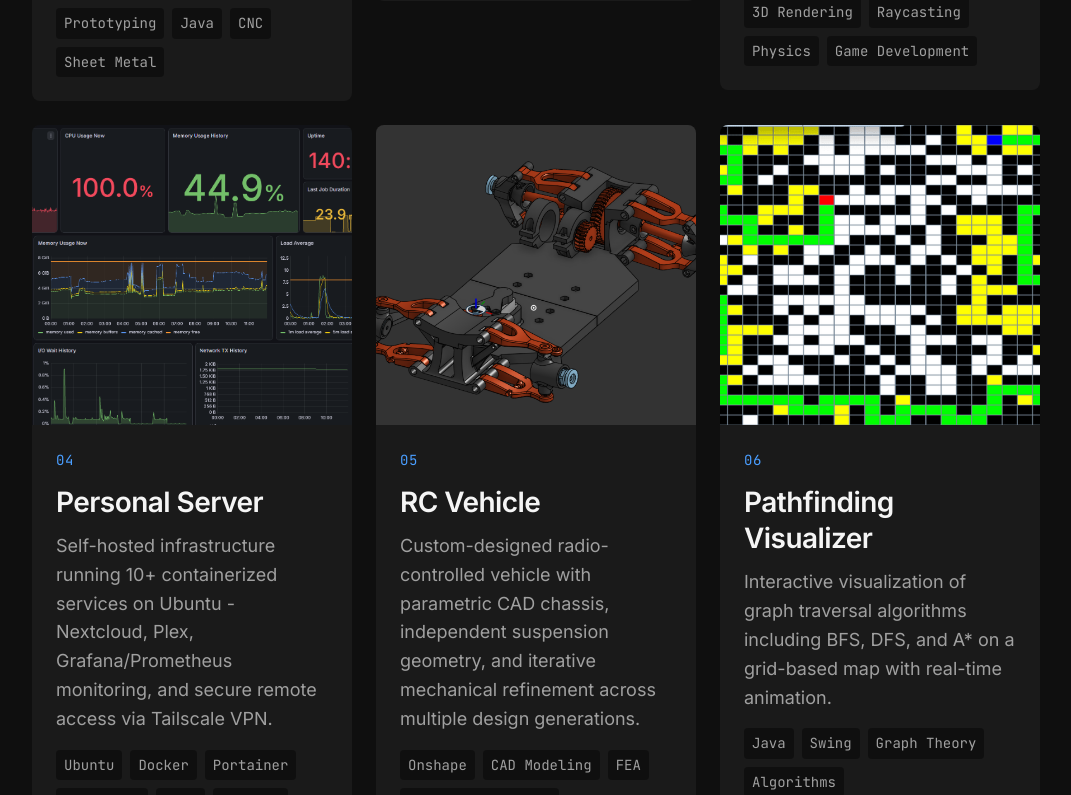
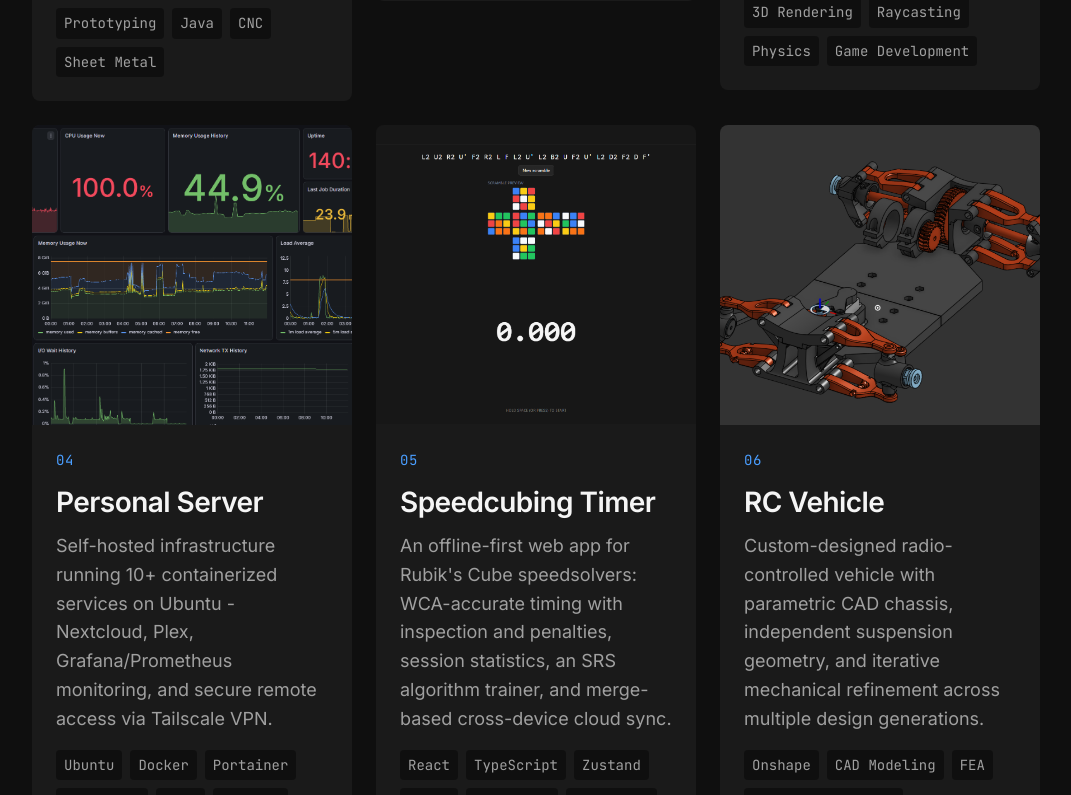
Before and after one commit to Doctorpizza357/doctorpizza357.github.io, a React (Vite) app: page /#contact in a window 1280 px wide. Shown: the part 1940-2735 px from the top of the page, without its empty margins (104-1175 px from the left). Built offline with nearby package versions, Linux system fonts and the light colour scheme.

Commit message:
Added cube timer project

```diff
--- a/src/data/projectsNew.ts
+++ b/src/data/projectsNew.ts
@@ -365,4 +365,29 @@ export const projects: ProjectData[] = [
       { key: 'optimization', heading: 'Optimization', body: 'Running a 3D engine on a 2D canvas library meant every frame had to be fast. Face exposure culling skips faces hidden by neighboring blocks. Block face caching avoids re-projecting geometry when the camera hasn\'t moved. Render distance limiting keeps the visible block count manageable. These optimizations brought frame rates from single digits to playable.' },
       { key: 'result', heading: 'Result', body: 'A playable Minecraft clone with full 3D navigation, block interaction, physics, inventory management, and game state menus - all running in a library designed for 2D educational graphics. Demonstrates that understanding the math behind rendering (projection, culling, depth sorting) lets you build 3D experiences anywhere, even without a GPU.', media: [{ type: 'embed', src: 'https://academy.cs.cmu.edu/sharing/redGoat108501/embed', alt: 'CMU Minecraft playable demo', caption: 'Play CMU Minecraft in the browser' }] },
     ],
-  },]
+  },
+
+  // ─── Speedcubing Timer ────────────────────────────────────────────────────────
+  {
+    id: 'speedcubing-timer',
+    title: 'Speedcubing Timer',
+    description:
+      'An offline-first web app for Rubik\'s Cube speedsolvers: WCA-accurate timing with inspection and penalties, session statistics, an SRS algorithm trainer, and merge-based cross-device cloud sync.',
+    category: ['SOFTWARE', 'SYSTEMS'],
+    technologies: ['React', 'TypeScript', 'Zustand', 'Dexie', 'IndexedDB', 'cubing.js', 'Recharts', 'Tailwind CSS', 'Firebase', 'Vite', 'Vitest', 'fast-check'],
+    timeframe: '2026',
+    role: 'Personal Project',
+    liveUrl: 'https://doctorpizza357.github.io/cube-timer/',
+    media: [
+      { type: 'screenshot', src: '/assets/img/cube-timer.png', alt: 'Speedcubing Timer interface showing solve timer, scramble, and session statistics', caption: 'Timer with scramble and session stats' },
+    ],
+    displayOrder: 5,
+    visualTier: 'standard',
+    caseStudySections: [
+      { key: 'problem', heading: 'The Problem', body: 'Speedcubers practice a full loop - scramble, time, analyze, improve - and need a timer that is WCA-accurate, works anywhere without a network, and keeps detailed statistics. Most web timers either break offline or lose data when the same account is used across devices. I wanted an offline-first app where the cloud is an optional enhancement, not a dependency.' },
+      { key: 'approach', heading: 'Approach', body: 'Built a client-only, offline-first single-page app. IndexedDB (via Dexie) is the source of truth so the app is fully functional with no connection. Optional Google sign-in layers on merge-based cloud sync so a cuber\'s solves follow them across devices. Pure, framework-free logic cores (statistics, scramble generation, cube-state reconstruction) sit beneath a thin React/Zustand UI, keeping the testable logic isolated from rendering.' },
+      { key: 'systems', heading: 'Features', body: 'WCA-style timing with 15-second inspection, +2/DNF penalties, and configurable hold-to-start. Official scramble generation with interactive 2D-net and 3D visualizers via cubing.js. Session management with rolling averages (Ao5/12/50/100), best single/average tracking, and session mean. Solve-phase cadence tracking (Cross / F2L / OLL / PLL splits) surfaces a solver\'s weakest stage. An algorithm trainer with spaced-repetition scheduling, plus Zen Mode (distraction-free) and Ghost Mode (pace against a target time). csTimer import migrates existing solve history.' },
+      { key: 'decisions', heading: 'Engineering Highlights', body: 'Offline-first with IndexedDB as the source of truth and the cloud as an optional enhancement. Two-way sync uses record-level merging with last-write-wins and deletion tombstones, so solves recorded offline on multiple devices reconcile instead of overwriting each other. A layered architecture (React components → Zustand stores → a single storage gateway → Dexie) keeps persistence concerns isolated. Pure logic cores are verified with unit tests and property-based tests (fast-check), and the app ships via an automated GitHub Actions CI/CD pipeline to GitHub Pages.' },
+    ],
+  },
+]
```
Also changed, not shown: public/assets/img/cube-timer.png (added).
